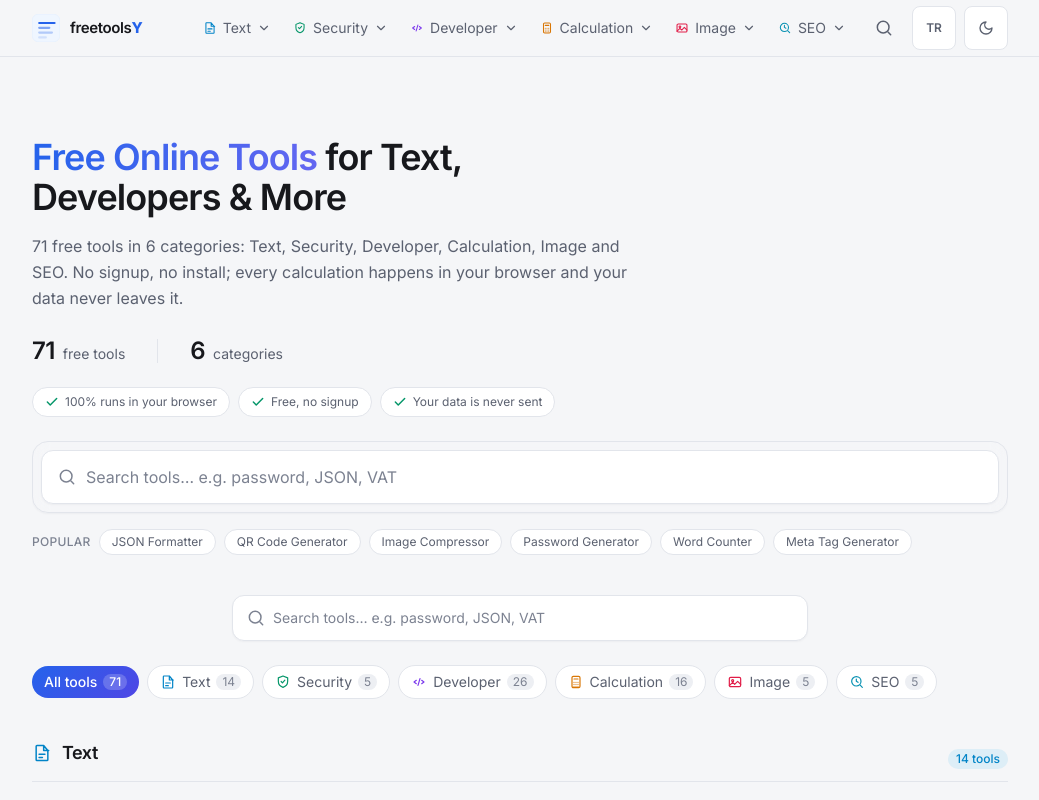
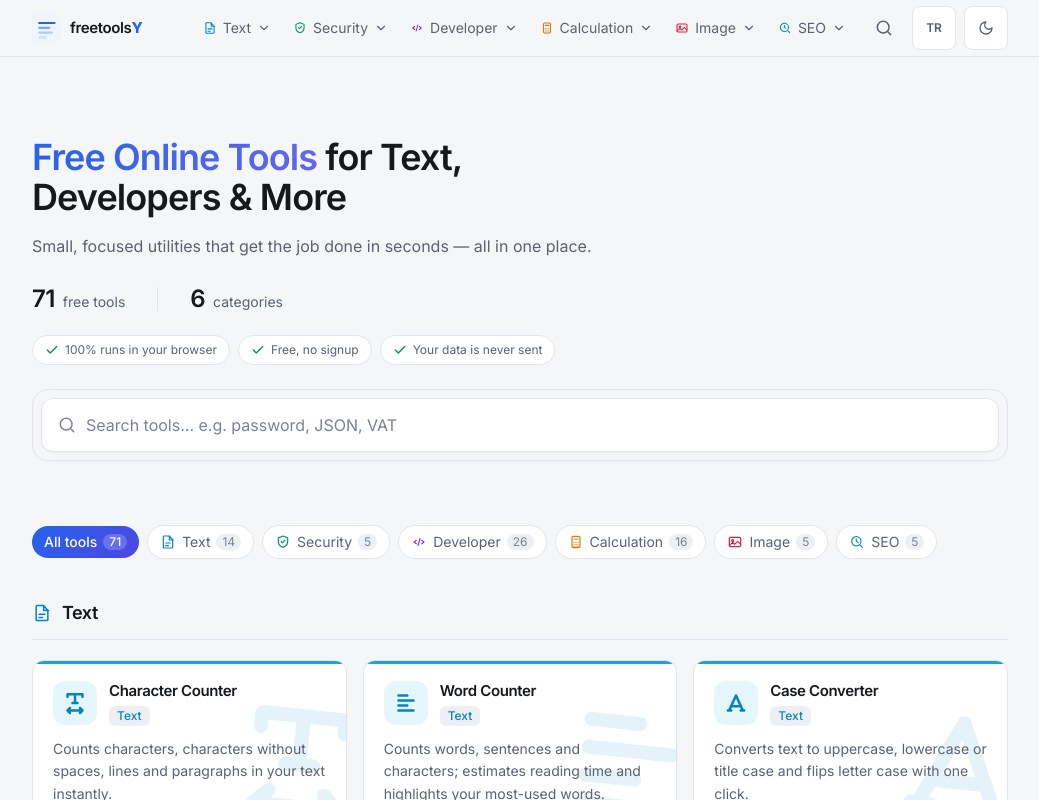
Before and after one commit to 4min-prog/freetoolsy, a Next.js app: page /en in a window 1280 px wide. Shown: the top 800 px of the page, without its empty margins (120-1159 px from the left). Built offline with nearby package versions, Linux system fonts and the light colour scheme.

Commit message:
Anasayfa tekrarlari temizle: tek arama kutusu, kisa alt-baslik, trending satiri ve bolum sayac rozeti kaldirildi

```diff
--- a/app/[locale]/page.tsx
+++ b/app/[locale]/page.tsx
@@ -1,9 +1,8 @@
 import type { Metadata } from "next";
-import { getMessages, getTranslations, setRequestLocale } from "next-intl/server";
+import { getTranslations, setRequestLocale } from "next-intl/server";
 import ToolExplorer from "@/components/ToolExplorer";
 import SearchBox from "@/components/SearchBox";
 import JsonLd from "@/components/JsonLd";
-import { Link } from "@/i18n/navigation";
 import { categories, tools } from "@/data/tools";
 
 export async function generateMetadata({
@@ -30,16 +29,6 @@ export default async function Home({ params }: { params: { locale: string } }) {
   setRequestLocale(params.locale);
   const t = await getTranslations("Home");
   const faqs = t.raw("faq") as Array<{ q: string; a: string }>;
-  const trending = t.raw("trendingTools") as string[];
-  const messages = (await getMessages()) as {
-    ToolMeta?: Record<string, { name?: string }>;
-  };
-  const trendingLinks = trending
-    .map((slug) => ({
-      slug,
-      name: messages.ToolMeta?.[slug]?.name ?? slug,
-    }))
-    .filter((item) => tools.some((tool) => tool.slug === item.slug));
 
   const heroTitle = t("heroTitle");
   const heroHighlight = t("heroTitleHighlight");
@@ -107,7 +96,7 @@ export default async function Home({ params }: { params: { locale: string } }) {
           )}
         </h1>
         <p className="mt-4 max-w-[62ch] text-base leading-relaxed text-muted">
-          {t("heroSubtitle", { tools: tools.length, cats: categories.length })}
+          {t("heroSubtitle")}
         </p>
 
         <div className="mt-6 flex flex-wrap items-center gap-x-8 gap-y-3">
@@ -152,21 +141,6 @@ export default async function Home({ params }: { params: { locale: string } }) {
         <div className="mt-6 rounded-2xl border border-border bg-surface/80 p-2 shadow-card backdrop-blur">
           <SearchBox large placeholder={t("searchPlaceholder")} />
         </div>
-
-        <div className="mt-4 flex flex-wrap items-center gap-2">
-          <span className="text-xs font-medium uppercase tracking-wide text-faint">
-            {t("trendingLabel")}
-          </span>
-          {trendingLinks.map((item) => (
-            <Link
-              key={item.slug}
-              href={`/araclar/${item.slug}`}
-              className="rounded-full border border-border bg-surface px-3 py-1 text-xs text-muted transition-colors hover:border-accent hover:text-text"
-            >
-              {item.name}
-            </Link>
-          ))}
-        </div>
       </section>
 
       <ToolExplorer />
--- a/components/SearchBox.tsx
+++ b/components/SearchBox.tsx
@@ -82,6 +82,10 @@ export default function SearchBox({
     if (query) {
       onDone?.();
       router.push(`/?q=${encodeURIComponent(query)}`);
+      setTimeout(
+        () => window.dispatchEvent(new Event("freetoolsy:search")),
+        80
+      );
     }
   }
 
--- a/components/ToolExplorer.tsx
+++ b/components/ToolExplorer.tsx
@@ -1,11 +1,10 @@
 "use client";
 
-import { useEffect, useRef, useState } from "react";
+import { useEffect, useState } from "react";
 import { useMessages, useTranslations } from "next-intl";
 import ToolCard from "@/components/ToolCard";
 import CategoryIcon from "@/components/CategoryIcon";
 import { categoryTheme } from "@/components/categoryTheme";
-import { useRouter } from "@/i18n/navigation";
 import { categories, getToolsByCategory, tools } from "@/data/tools";
 
 interface ToolMetaNs {
@@ -21,32 +20,32 @@ export default function ToolExplorer() {
   const [query, setQuery] = useState("");
   const [cat, setCat] = useState("");
   const [visible, setVisible] = useState<Record<string, number>>({});
-  const searchRef = useRef<HTMLInputElement>(null);
-  const router = useRouter();
 
   useEffect(() => {
-    function readHash() {
-      const id = window.location.hash.replace(/^#/, "");
-      if (id && id !== cat && categories.some((c) => c.id === id)) {
-        setCat(id);
+    function sync() {
+      const hash = window.location.hash.replace(/^#/, "");
+      if (hash && hash !== cat && categories.some((c) => c.id === hash)) {
+        setCat(hash);
+      }
+      const params = new URLSearchParams(window.location.search);
+      const q = params.get("q");
+      if (q) {
+        setQuery(q);
+        requestAnimationFrame(() => {
+          document
+            .getElementById("tools-explorer")
+            ?.scrollIntoView({ behavior: "smooth", block: "start" });
+        });
       }
     }
-    readHash();
-    window.addEventListener("hashchange", readHash);
-    return () => window.removeEventListener("hashchange", readHash);
+    sync();
+    window.addEventListener("hashchange", sync);
+    window.addEventListener("freetoolsy:search", sync);
+    return () => {
+      window.removeEventListener("hashchange", sync);
+      window.removeEventListener("freetoolsy:search", sync);
+    };
     // eslint-disable-next-line react-hooks/exhaustive-deps
-  }, []);
-
-  useEffect(() => {
-    const params = new URLSearchParams(window.location.search);
-    const q = params.get("q");
-    if (q) {
-      setQuery(q);
-      requestAnimationFrame(() => {
-        searchRef.current?.scrollIntoView({ behavior: "smooth", block: "center" });
-        searchRef.current?.focus();
-      });
-    }
   }, []);
 
   const normalized = query.toLocaleLowerCase().trim();
@@ -62,25 +61,6 @@ export default function ToolExplorer() {
           .includes(normalized);
       })
     : null;
-
-  function handleSearchKeyDown(event: React.KeyboardEvent<HTMLInputElement>) {
-    if (event.key !== "Enter") return;
-    const q = event.currentTarget.value.toLocaleLowerCase().trim();
-    if (!q) return;
-    const match = tools.find((tool) => {
-      const toolMeta = meta ? meta[tool.slug] : undefined;
-      const name = toolMeta ? toolMeta.name ?? "" : tool.slug;
-      const desc = toolMeta ? toolMeta.desc ?? "" : "";
-      return [name, desc, tool.slug, tool.category]
-        .join(" ")
-        .toLocaleLowerCase()
-        .includes(q);
-    });
-    if (match) {
-      event.preventDefault();
-      router.push(`/araclar/${match.slug}`);
-    }
-  }
 
   function selectCategory(id: string) {
     setCat(id);
@@ -108,37 +88,6 @@ export default function ToolExplorer() {
 
   return (
     <div id="tools-explorer" className="scroll-mt-20 pb-20">
-      <div className="mx-auto w-full max-w-xl">
-        <label htmlFor="arac-ara" className="sr-only">
-          {t("searchLabel")}
-        </label>
-        <div className="relative">
-          <svg
-            viewBox="0 0 24 24"
-            fill="none"
-            stroke="currentColor"
-            strokeWidth="1.8"
-            strokeLinecap="round"
-            strokeLinejoin="round"
-            aria-hidden="true"
-            className="pointer-events-none absolute left-3.5 top-1/2 h-5 w-5 -translate-y-1/2 text-faint"
-          >
-            <circle cx="11" cy="11" r="7" />
-            <path d="M20 20l-3.2-3.2" />
-          </svg>
-          <input
-            id="arac-ara"
-            ref={searchRef}
-            type="search"
-            value={query}
-            onChange={(event) => setQuery(event.target.value)}
-            onKeyDown={handleSearchKeyDown}
-            placeholder={t("searchPlaceholder")}
-            className="w-full rounded-xl border border-border bg-surface py-3 pl-10 pr-4 text-sm text-text placeholder:text-faint shadow-card transition-colors focus:border-accent focus:outline-none focus:ring-2 focus:ring-accent/30"
-          />
-        </div>
-      </div>
-
       <div className="mt-6 flex flex-wrap items-center gap-2">
         <button
           type="button"
@@ -220,11 +169,6 @@ export default function ToolExplorer() {
                       {tc(category.id)}
                     </span>
                   </h2>
-                  <span
-                    className={`rounded-full px-2 py-0.5 text-xs font-medium ${theme.iconBg} ${theme.iconText}`}
-                  >
-                    {t("categoryToolsCount", { count: categoryTools.length })}
-                  </span>
                 </div>
                 <div className="mt-5 grid gap-4 sm:grid-cols-2 lg:grid-cols-3">
                   {shownTools.map((tool) => (
```
Also changed, not shown: messages/en.json, messages/tr.json.
